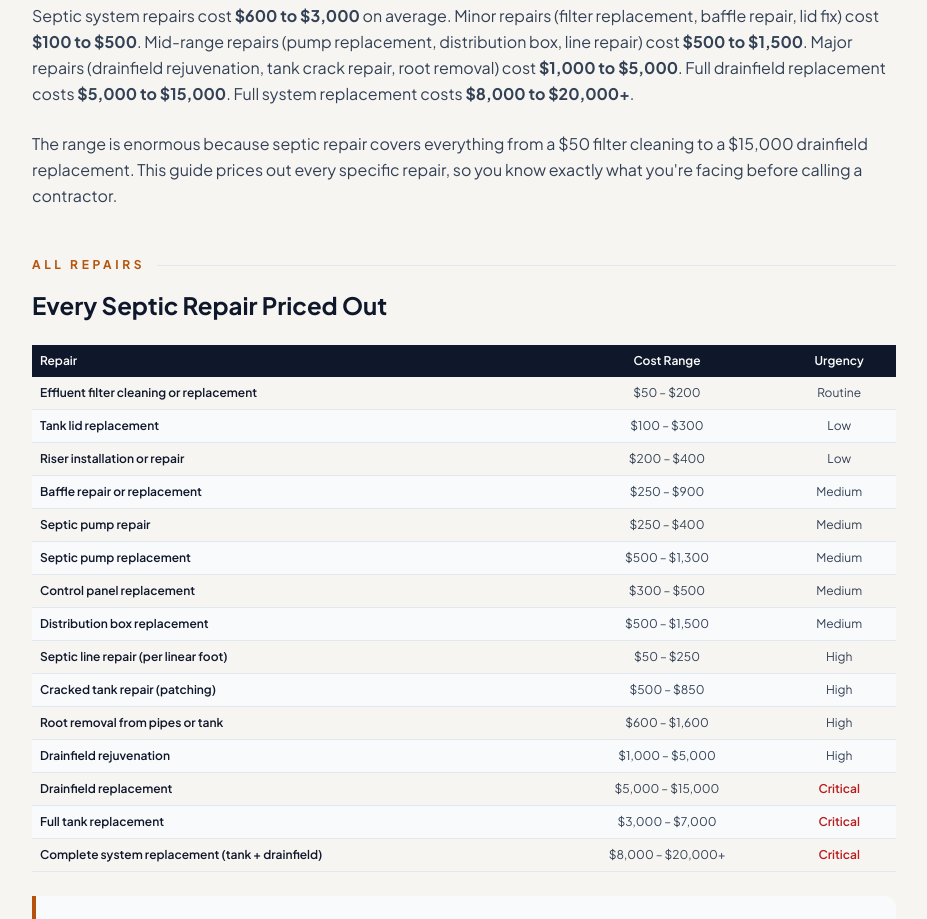
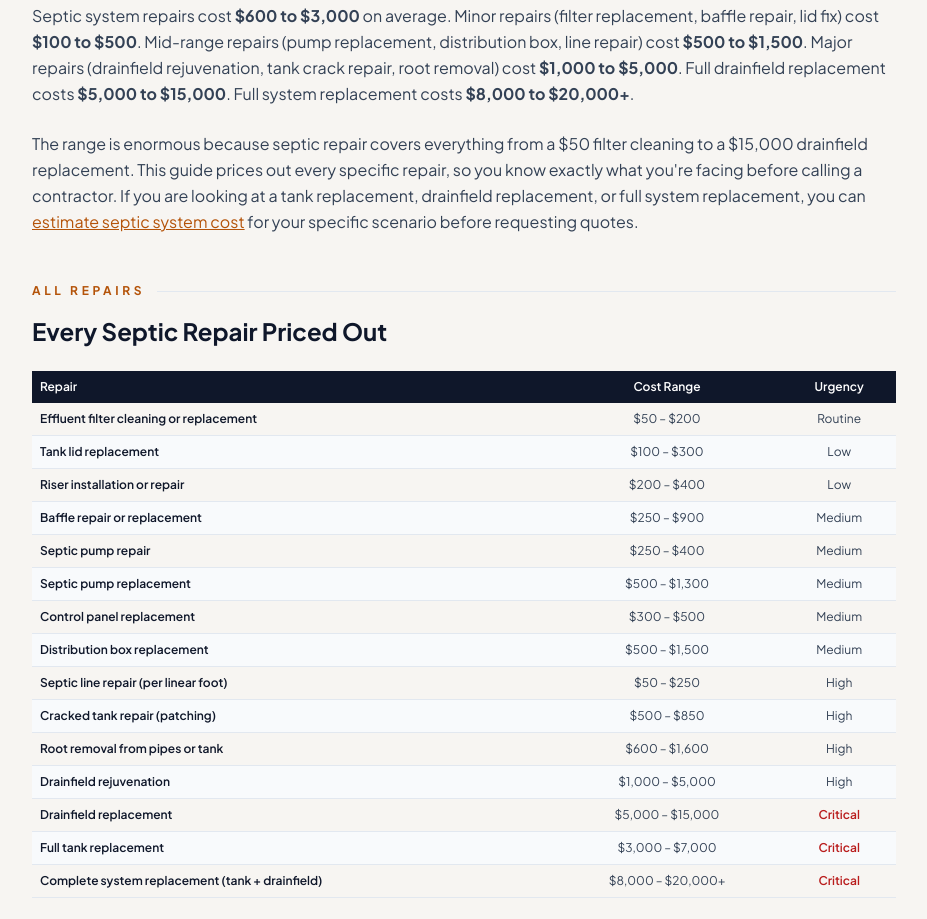
Before and after one commit to thebasementguide2026/theseptic.guide-, a Next.js app: page /cost-guides/septic-system-repair-cost in a window 1280 px wide. Shown: the part 920-1839 px from the top of the page, without its empty margins (176-1103 px from the left). Built offline with nearby package versions, Linux system fonts and the light colour scheme.

Commit message:
Add internal link to septic tank cost calculator

```diff
--- a/app/cost-guides/septic-system-repair-cost/page.tsx
+++ b/app/cost-guides/septic-system-repair-cost/page.tsx
@@ -332,7 +332,7 @@ export default function SepticRepairCostArticle() {
           Septic system repairs cost <strong>$600 to $3,000</strong> on average. Minor repairs (filter replacement, baffle repair, lid fix) cost <strong>$100 to $500</strong>. Mid-range repairs (pump replacement, distribution box, line repair) cost <strong>$500 to $1,500</strong>. Major repairs (drainfield rejuvenation, tank crack repair, root removal) cost <strong>$1,000 to $5,000</strong>. Full drainfield replacement costs <strong>$5,000 to $15,000</strong>. Full system replacement costs <strong>$8,000 to $20,000+</strong>.
         </p>
         <p className='text-base text-slate-700 leading-relaxed mb-12'>
-          The range is enormous because septic repair covers everything from a $50 filter cleaning to a $15,000 drainfield replacement. This guide prices out every specific repair, so you know exactly what you&apos;re facing before calling a contractor.
+          The range is enormous because septic repair covers everything from a $50 filter cleaning to a $15,000 drainfield replacement. This guide prices out every specific repair, so you know exactly what you&apos;re facing before calling a contractor. If you are looking at a tank replacement, drainfield replacement, or full system replacement, you can <Link href='/cost-guides/septic-tank-cost-calculator' className='text-amber-700 underline hover:text-amber-800'>estimate septic system cost</Link> for your specific scenario before requesting quotes.
         </p>
 
         {/* Every Septic Repair Priced Out Table */}
```
